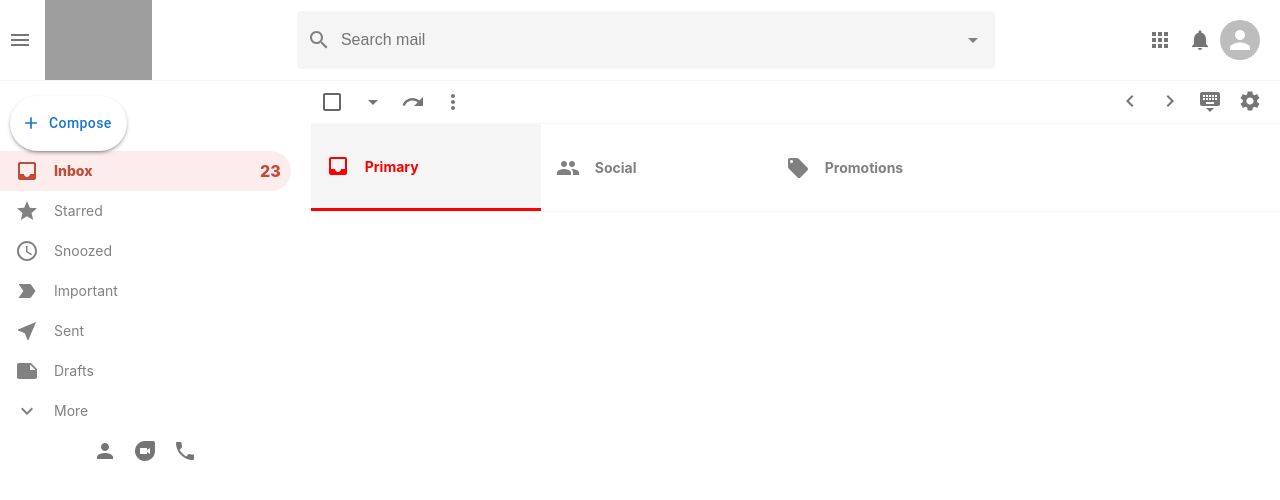
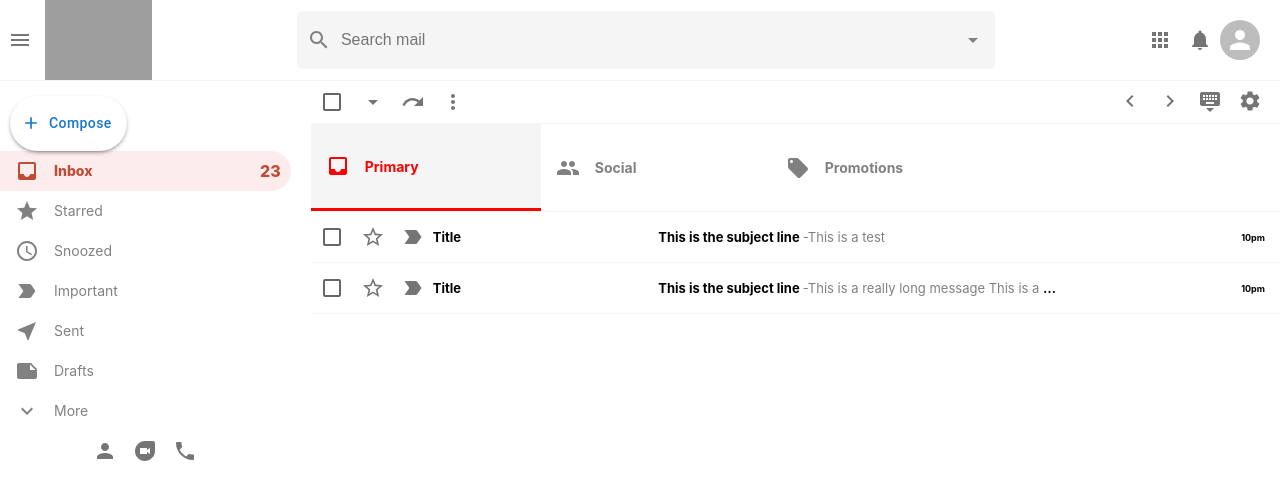
Before and after one commit to imdodds/gmail-clone, a React (Create React App) app: page / in a window 1280 px wide. Shown: the top 500 px of the page. Built offline with nearby package versions, Linux system fonts and the light colour scheme; grey boxes are pictures that could not be loaded.

Commit message:
Add EmailRow component

```diff
--- a/src/components/EmailList.js
+++ b/src/components/EmailList.js
@@ -14,6 +14,7 @@
 
 import '../styles/EmailList.css';
 import Section from './Section';
+import EmailRow from './EmailRow';
 
 function EmailList() {
   return (
@@ -52,6 +53,21 @@
         <Section Icon={PeopleIcon} title='Social' color='#1a73e8' />
         <Section Icon={LocalOfferIcon} title='Promotions' color='green' />
       </div>
+
+      <div className='emailList__list'>
+        <EmailRow
+          title="Title"
+          subject="This is the subject line"
+          description="This is a test"
+          time="10pm"
+        />
+        <EmailRow
+          title="Title"
+          subject="This is the subject line"
+          description="This is a really long message This is a really long message This is a really long message This is a really long message "
+          time="10pm"
+        />
+      </div>
     </div>
   )
 }
--- /dev/null
+++ b/src/components/EmailRow.js
@@ -0,0 +1,42 @@
+import React from 'react'
+import { IconButton } from '@mui/material';
+import Checkbox from '@mui/material/Checkbox';
+import StarBorderIcon from '@mui/icons-material/StarBorder';
+import LabelImportantIcon from '@mui/icons-material/LabelImportant';
+
+import '../styles/EmailRow.css';
+
+function EmailRow({ id, title, subject, description, time }) {
+  return (
+    <div className='emailRow'>
+
+      <div className='emailRow__options'>
+        <Checkbox />
+        <IconButton>
+          <StarBorderIcon />
+        </IconButton>
+        <IconButton>
+          <LabelImportantIcon />
+        </IconButton>
+      </div>
+
+      <h3 className='emailRow__title'>
+        {title}
+      </h3>
+
+      <div className='emailRow__message'>
+        <h4>{subject}{" "}
+          <span className='emailRow__description'>-
+            {description}
+          </span>
+        </h4>
+      </div>
+
+      <p className='emailRow__time'>
+        {time}
+      </p>
+    </div>
+  )
+}
+
+export default EmailRow
--- /dev/null
+++ b/src/styles/EmailRow.css
@@ -0,0 +1,49 @@
+.emailRow {
+  display: flex;
+  align-items: center;
+  height: 50px;
+  border-bottom: 1px solid whitesmoke;
+  cursor: pointer;
+  z-index: 999;
+}
+
+.emailRow:hover {
+  border-top: 1px solid whitesmoke;
+  box-shadow: 0px 4px 4px -2px rgba(0, 0, 0, 0.24);
+}
+
+.emailRow__options {
+  display: flex;
+}
+
+.emailRow__message {
+  display: flex;
+  flex: 0.8;
+  align-items: center;
+  font-size: 13px;
+}
+
+.emailRow__message > h4 {
+  width: 400px;
+  white-space: nowrap;
+  overflow: hidden;
+  text-overflow: ellipsis;
+  padding-left: 5px;
+  padding-right: 5px;
+}
+
+.emailRow__title {
+  font-size: 13px;
+  flex: 0.3;
+}
+
+.emailRow__time {
+  padding-right: 15px;
+  font-size: 9px;
+  font-weight: bold;
+}
+
+.emailRow__description {
+  font-weight: 400;
+  color: gray;
+}
```
